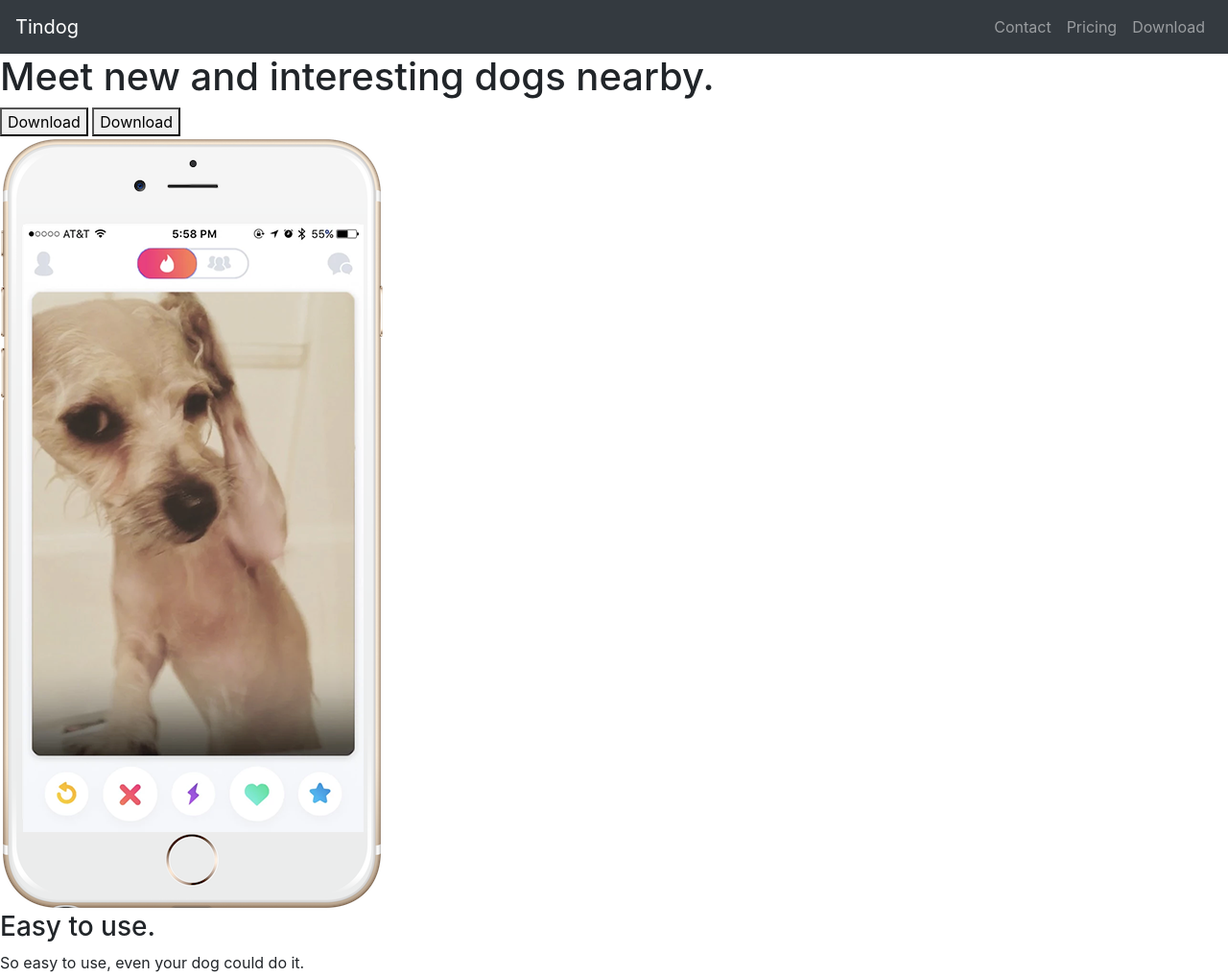
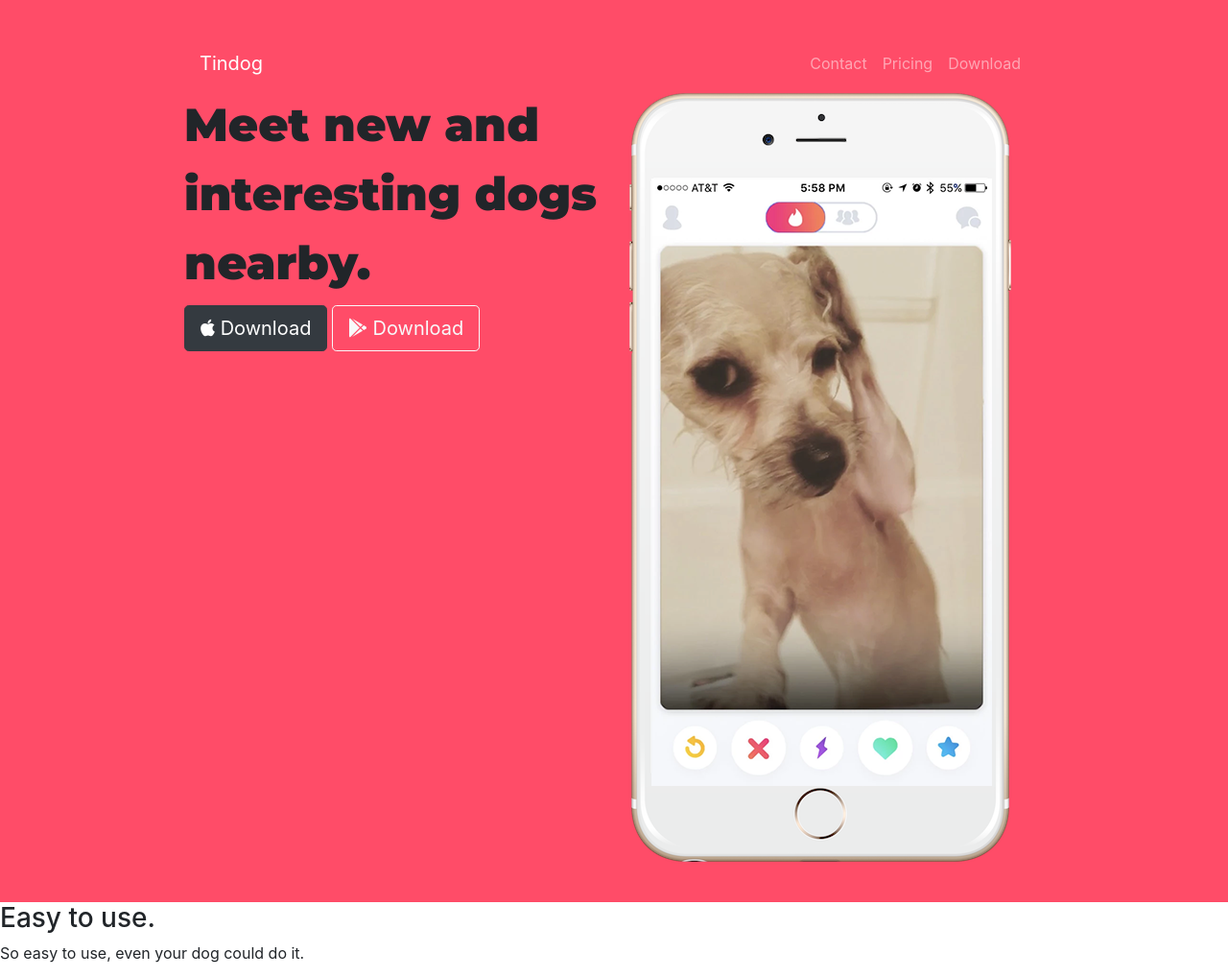
Before and after one commit to JanBoeker/tindog, a plain HTML site: page index.html in a window 1280 px wide. Shown: the top 1018 px of the page at 96% size. Drawn offline with nearby package versions, Linux system fonts and the light colour scheme.

Commit message:
styling title section with bootstrap

```diff
--- a/css/styles.css
+++ b/css/styles.css
@@ -0,0 +1,13 @@
+h1 {
+  font-family: 'Montserrat', sans-serif;
+  font-size: 3rem;
+  line-height: 1.5;
+}
+
+.container-fluid {
+  padding: 3% 15%;
+}
+
+#title {
+  background-color: #ff4c68;
+}
--- a/index.html
+++ b/index.html
@@ -5,9 +5,17 @@
   <meta charset="utf-8">
   <title>TinDog</title>
 
+  <!-- Google Fonts -->
+  <link href="https://fonts.googleapis.com/css2?family=Montserrat:wght@900&display=swap" rel="stylesheet">
+
   <!-- Bootstrap cdn -->
   <link rel="stylesheet" href="https://stackpath.bootstrapcdn.com/bootstrap/4.5.0/css/bootstrap.min.css" integrity="sha384-9aIt2nRpC12Uk9gS9baDl411NQApFmC26EwAOH8WgZl5MYYxFfc+NcPb1dKGj7Sk" crossorigin="anonymous">
+
+  <!-- CSS Stylesheets -->
   <link rel="stylesheet" href="css/styles.css">
+
+  <!-- Font-awesome cdn -->
+  <link rel="stylesheet" href="https://pro.fontawesome.com/releases/v5.10.0/css/all.css" integrity="sha384-AYmEC3Yw5cVb3ZcuHtOA93w35dYTsvhLPVnYs9eStHfGJvOvKxVfELGroGkvsg+p" crossorigin="anonymous"/>
 
   <!-- javascript, jQuery links Bootstrap Navbar -->
   <script src="https://code.jquery.com/jquery-3.5.1.slim.min.js" integrity="sha384-DfXdz2htPH0lsSSs5nCTpuj/zy4C+OGpamoFVy38MVBnE+IbbVYUew+OrCXaRkfj" crossorigin="anonymous"></script>
@@ -19,8 +27,9 @@
 
   <section id="title">
 
+    <div class="container-fluid">
       <!-- Nav Bar -->
-    <nav class="navbar bg-dark navbar-expand-lg navbar-dark">
+      <nav class="navbar navbar-expand-lg navbar-dark">
         <a class="navbar-brand" href="">Tindog</a>
         <button class="navbar-toggler" type="button" data-toggle="collapse" data-target="#navbarSupportedContent" aria-controls="navbarSupportedContent" aria-expanded="false" aria-label="Toggle navigation">
           <span class="navbar-toggler-icon"></span>
@@ -41,18 +50,19 @@
       </nav>
 
       <!-- Title -->
-
-    <div>
+      <div class="row">
+        <div class="col-lg-6">
           <h1>Meet new and interesting dogs nearby.</h1>
-      <button type="button">Download</button>
-      <button type="button">Download</button>
+          <!--<button type="button" class="btn btn-dark btn-lg">&#63743; Download</button>-->
+          <button type="button" class="btn btn-dark btn-lg"><i class="fab fa-apple"></i> Download</button>
+          <button type="button" class="btn btn-outline-light btn-lg"><i class="fab fa-google-play"></i> Download</button>
         </div>
-    <div>
+        <div class="col-lg-6">
           <img src="images/iphone6.png" alt="iphone-mockup">
         </div>
-
+      </div>
+    </div>
   </section>
-
 
   <!-- Features -->
 
```
Also changed, not shown: 1 other file. Lines whose indentation alone changed are shown as unchanged.
